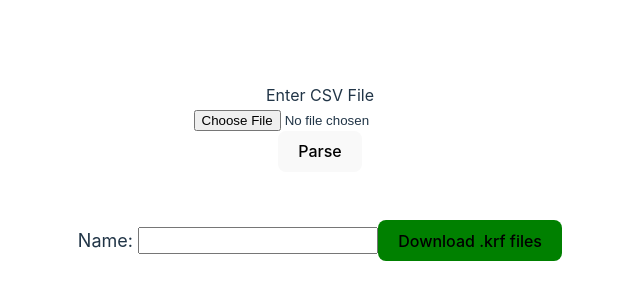
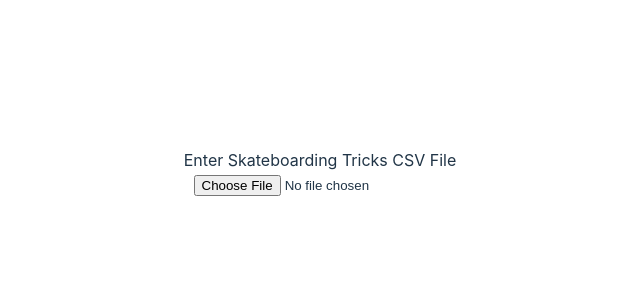
Before and after one commit to OwenJanssen/CS371, a React (Vite) app in the folder KRR-Skateboarding/: page / in a window 1280 px wide. Shown: the part 204-504 px from the top of the page, without its empty margins (320-960 px from the left). Built offline with nearby package versions, Linux system fonts and the light colour scheme.

Commit message:
Update App.tsx

```diff
--- a/KRR-Skateboarding/src/App.tsx
+++ b/KRR-Skateboarding/src/App.tsx
@@ -20,6 +20,8 @@ function App() {
   const [file, setFile] = useState("");
 
   const [selectedTricks, setSelectedTricks] = useState<string[]>([])
+
+  const [parsed, setParsed] = useState(false)
 
   // This function will be called when
   // the file input changes
@@ -45,7 +47,7 @@ function App() {
   };
 
   const handleParse = () => {
-
+      setParsed(true)
       // If user clicks the parse button without
       // a file we show a error
       if (!file) return setError("Enter a valid file");
@@ -206,7 +208,7 @@ function App() {
   return (
       <div>
           <label htmlFor="csvInput" style={{ display: "block" }}>
-              Enter CSV File
+              Enter Skateboarding Tricks CSV File
           </label>
           <input
               onChange={handleFileChange}
@@ -214,10 +216,12 @@ function App() {
               name="file"
               type="File"
           />
-          <div>
+
+          {file!=="" && <div>
               <button onClick={handleParse}>Parse</button>
-          </div>
+          </div>}
 
+          { parsed &&
             <div style={{display: "flex", flexDirection: "row", marginTop: "3rem", justifyContent: "space-between"}}>
               <div style={{display: "flex", flexDirection: "row", alignItems: "center"}}>
                 <div style={{whiteSpace: "pre", fontSize: "Large"}}>Name: </div>
@@ -225,16 +229,17 @@ function App() {
               </div>
               <button style={{backgroundColor: "green"}} onClick={() => {writePersonalFactsFile(); writeGeneralFactsFile();}}>Download .krf files</button>
             </div>
+          }
 
           <div style={{ marginTop: "3rem", display: "grid", gridTemplateColumns: "auto auto auto auto", columnGap: "50px", rowGap: "25px"}}>
-              {error ? error : tricks.map((trick,
-                idx) =>
+              {error ? error : tricks.map((trick,idx) =>
                   <div key={idx}>
                     <button style={{backgroundColor: selectedTricks.includes(trick["Trick Name"]) ? "green" : "black", width: "200px"}}
                             onClick={() => updateSelectedTricks(trick["Trick Name"])}>
                       {trick["Trick Name"]}
                     </button>
-                </div>)}
+                  </div>)
+              }
           </div>
       </div>
   );
```
Lines whose indentation alone changed are shown as unchanged.
